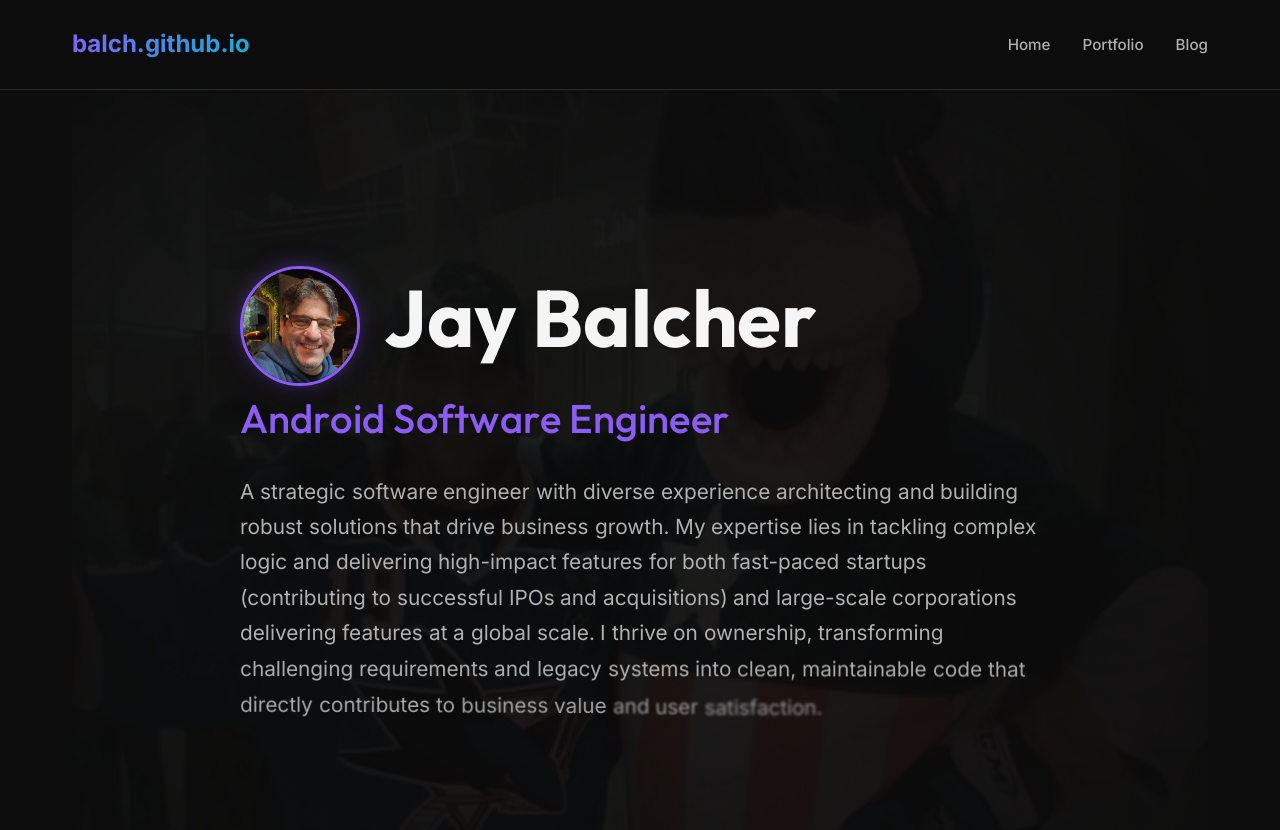
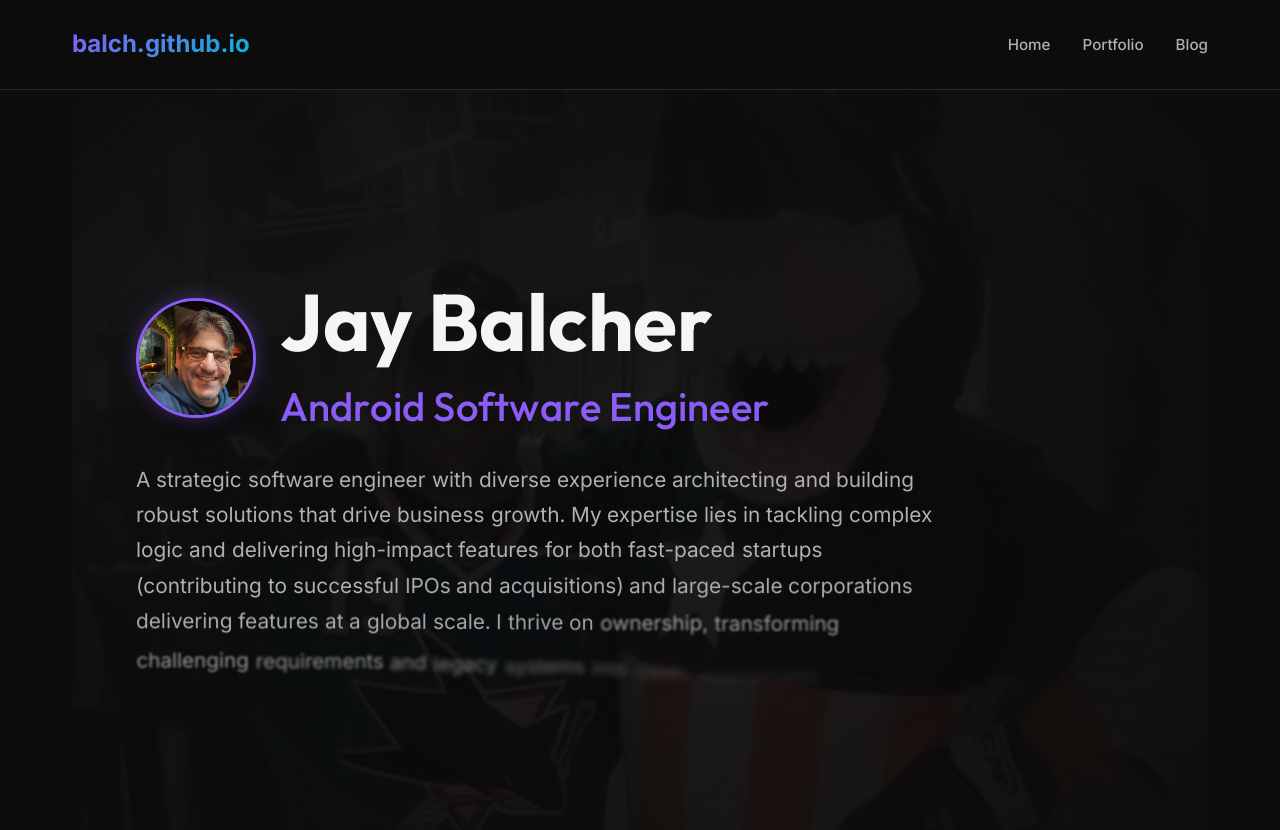
Before and after one commit to balch/balch.github.io, a Jekyll site: the page built from index.md, in a window 1280 px wide and 900 px high. Shown: the top 830 px of the window. Built offline with Jekyll 4.4.1, drawn with Linux system fonts in a browser that asks for light colours.

Commit message:
name, title background tweaks

```diff
--- a/_layouts/home.html
+++ b/_layouts/home.html
@@ -8,9 +8,11 @@ layout: default
     <div class="bio-content">
         <div class="bio-header">
             <img src="{{ '/assets/images/profile-pic.jpg' | relative_url }}" alt="Jay Balcher" class="profile-pic">
-            <h1 class="typewriter-text" data-text="Jay Balcher"></h1>
+            <div class="bio-header-text">
+                <h1 class="typewriter-text" data-text="Jay Balcher"></h1>
+                <h2 class="typewriter-text" data-text="Android Software Engineer" data-delay="1000"></h2>
+            </div>
         </div>
-        <h2 class="typewriter-text" data-text="Android Software Engineer" data-delay="1000"></h2>
         <div class="bio-body typewriter-block" data-delay="2500">
             <p>A strategic software engineer with diverse experience architecting and building robust solutions that
                 drive business growth. My expertise lies in tackling complex logic and delivering high-impact features
--- a/assets/css/main.css
+++ b/assets/css/main.css
@@ -476,9 +476,9 @@ footer a:hover {
     min-height: 100vh;
     display: flex;
     align-items: center;
-    justify-content: center;
+    justify-content: flex-start;
     text-align: left;
-    padding: 2rem;
+    padding: 2rem 2rem 2rem 4rem;
     box-sizing: border-box;
     position: relative;
     overflow: hidden;
@@ -494,16 +494,21 @@ footer a:hover {
     background-image: url('../images/sharky-bg.jpg');
     background-size: cover;
     background-position: center;
-    opacity: 0.55;
+    opacity: 0;
     z-index: -2;
     filter: brightness(0.65) contrast(1.1) saturate(0.9);
     will-change: transform, opacity;
-    transition: opacity 2.5s cubic-bezier(0.7, 0, 1, 0.5);
-    transition-delay: 350ms;
+    transition: opacity 0.5s ease-out;
+}
+
+.bio-parallax-bg.visible {
+    opacity: 0.62;
 }
 
 .bio-parallax-bg.faded {
     opacity: 0.4;
+    transition: opacity 2.5s cubic-bezier(0.7, 0, 1, 0.5);
+    transition-delay: 350ms;
 }
 
 /* Gradient Overlay for better text readability */
@@ -529,7 +534,12 @@ footer a:hover {
     display: flex;
     align-items: center;
     gap: 1.5rem;
-    margin-bottom: 0.5rem;
+    margin-bottom: 1.5rem;
+}
+
+.bio-header-text {
+    display: flex;
+    flex-direction: column;
 }
 
 .profile-pic {
@@ -569,6 +579,8 @@ footer a:hover {
 
     .bio-section {
         text-align: center;
+        justify-content: center;
+        padding: 2rem;
     }
 }
 
@@ -583,7 +595,7 @@ footer a:hover {
 .bio-content h2 {
     font-size: clamp(1.5rem, 1rem + 2vw, 2.5rem);
     color: var(--accent-primary);
-    margin-bottom: 2rem;
+    margin-bottom: 0.5rem;
     min-height: 1.2em;
     font-weight: 500;
 }
```
Also changed, not shown: other parts of _layouts/home.html (+9 -3 lines).
